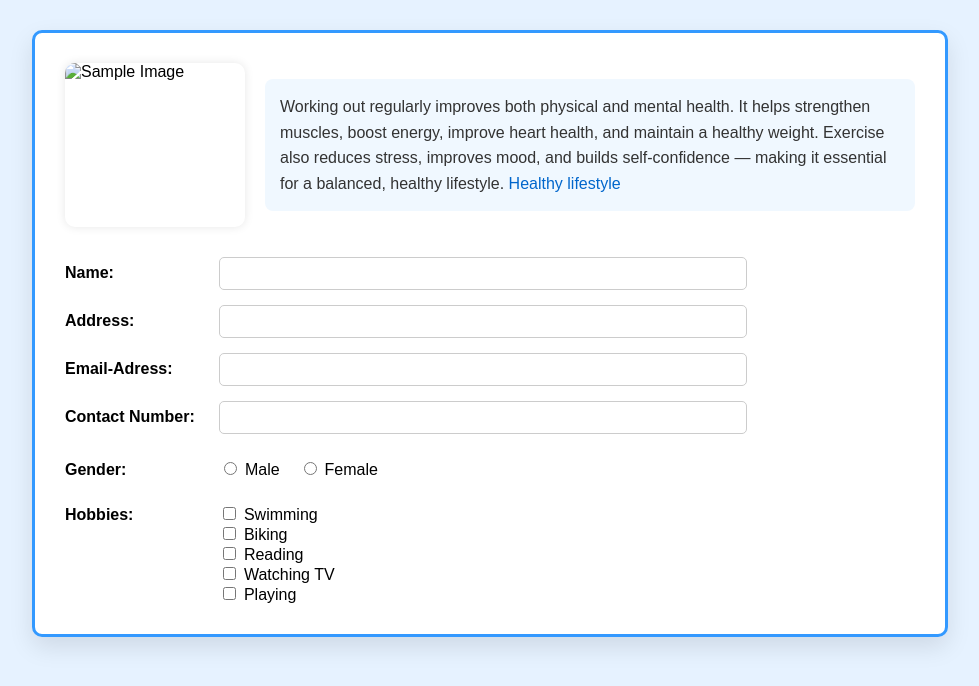
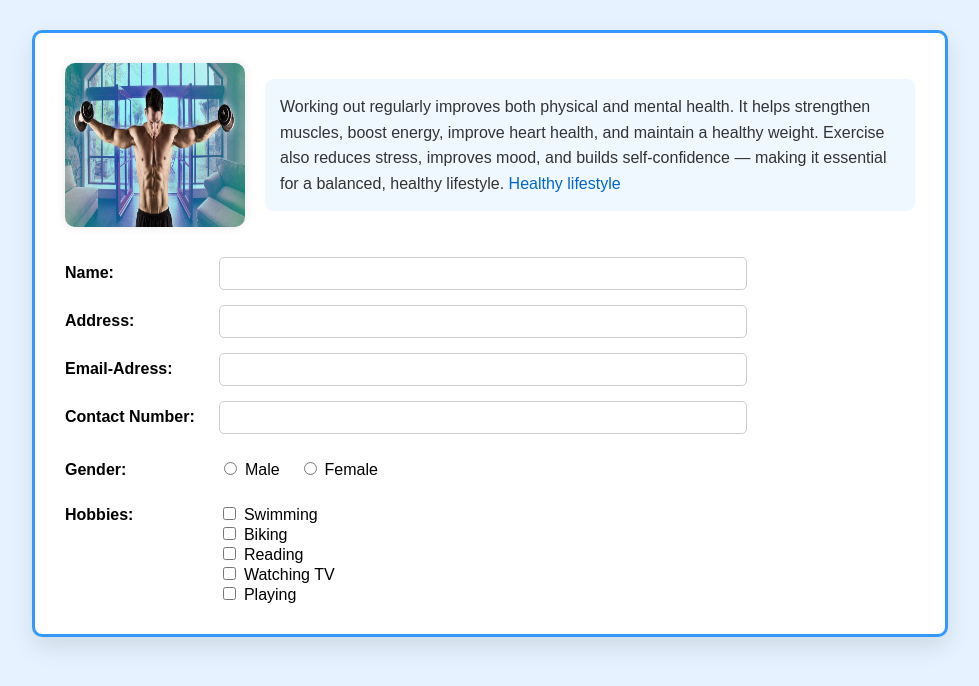
Before and after one commit to Jamie-reign/Home-Exercise, a plain HTML site: page index.html in a window 1280 px wide. Shown: the whole page, without its empty margins (150-1129 px from the left). Drawn offline with Linux system fonts and the light colour scheme.

Commit message:
Update index.html

```diff
--- a/index.html
+++ b/index.html
@@ -9,7 +9,7 @@
   <div style="max-width: 850px; margin: auto; background-color: #ffffff; border: 3px solid #3399ff; border-radius: 10px; padding: 30px; box-shadow: 0 10px 25px rgba(0,0,0,0.1);">
 
     <div style="display: flex; gap: 20px; flex-wrap: wrap; margin-bottom: 30px;">
-      <img src="/storage/emulatd/0/Pictures/2012-homeworkout.jpg" alt="Sample Image" style="width: 180px; border-radius: 10px; box-shadow: 0 0 10px rgba(0,0,0,0.1);">
+      <img src="../2012-homeworkout.jpg" alt="Sample Image" style="width: 180px; border-radius: 10px; box-shadow: 0 0 10px rgba(0,0,0,0.1);">
       <p style="flex: 1; color: #333; font-size: 16px; line-height: 1.6; background-color: #f0f8ff; padding: 15px; border-radius: 8px;">
         Working out regularly improves both physical and mental health. It helps strengthen muscles, boost energy, improve heart health, and maintain a healthy weight. Exercise also reduces stress, improves mood, and builds self-confidence — making it essential for a balanced, healthy lifestyle.
         <a href="#" style="color: #0066cc; text-decoration: none;">Healthy lifestyle</a>
```
